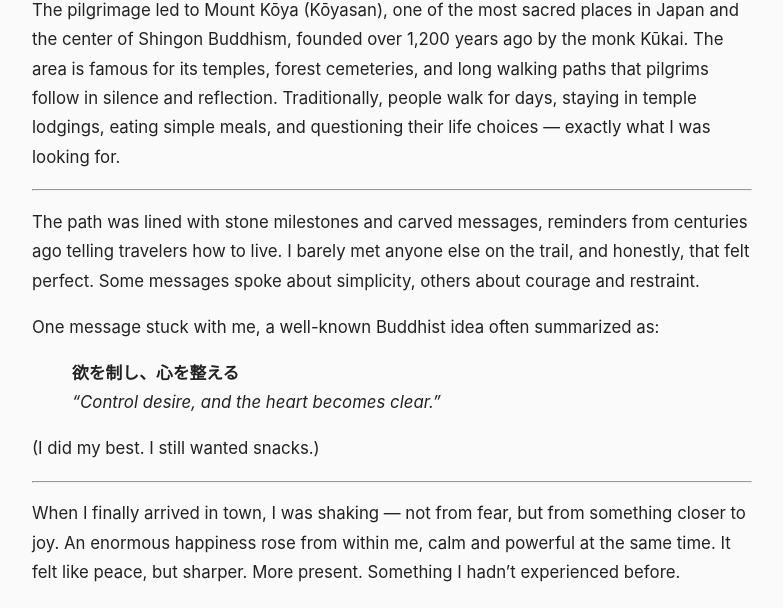
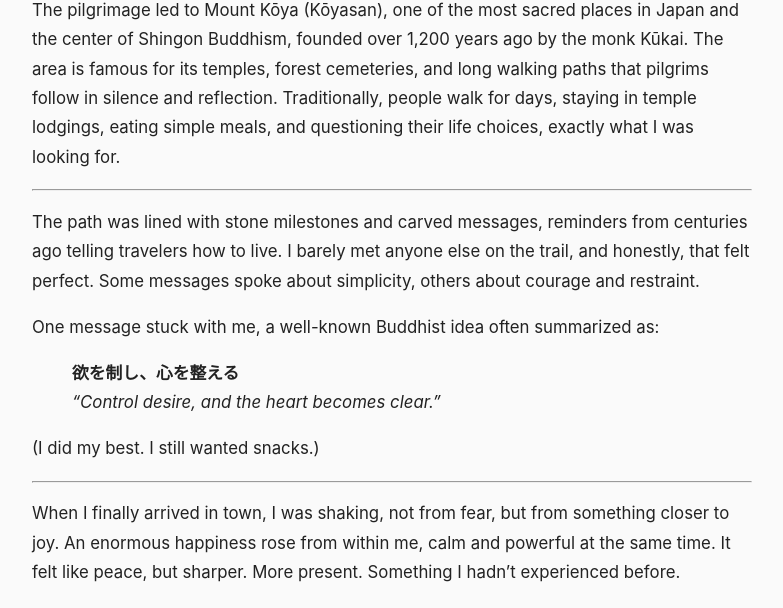
Before and after one commit to manuellyl04/thrilling-times, a Jekyll site: the page built from _posts/2025-03-27-manuel-japan.md, in a window 1280 px wide and 1400 px high, scrolled down 1249 px. Shown: the part 260-868 px from the top of the window, without its empty margins (248-1031 px from the left). Built offline with Jekyll 4.4.1, drawn with Linux system fonts in a browser that asks for light colours; our own code applies the rules of GitHub Pages for plain Markdown files; some of the changed text lies outside the part shown.

Commit message:
removed —

```diff
--- a/_posts/2025-03-27-manuel-japan.md
+++ b/_posts/2025-03-27-manuel-japan.md
@@ -1,7 +1,7 @@
 ---
 title: "Saving a Goat in Japan"
 date: 2025-03-27
-excerpt: "During a trip to celebrate my 30th birthday, I was unexpectedly summoned into a side quest in rural Japan. A trapped goat, a pilgrimage, firefighters, and fate itself — this is the story of how I almost became the GOAT."
+excerpt: "During a trip to celebrate my 30th birthday, I was unexpectedly summoned into a side quest in rural Japan. A trapped goat, a pilgrimage, firefighters, and fate itself, this is the story of how I almost became the GOAT."
 travellers:
   - manuellorenzo
 ---
@@ -19,7 +19,7 @@ Since it was my birthday, I did what any reasonable adult would do: I searched f
 On a train (because of course this happens on a train), I met another tourist who casually mentioned a pilgrimage a few hours from Kyoto. People from all over Japan walk it, he said. Something clicked immediately.
 (When the universe whispers “side quest unlocked,” you listen.)
 
-The pilgrimage led to Mount Kōya (Kōyasan), one of the most sacred places in Japan and the center of Shingon Buddhism, founded over 1,200 years ago by the monk Kūkai. The area is famous for its temples, forest cemeteries, and long walking paths that pilgrims follow in silence and reflection. Traditionally, people walk for days, staying in temple lodgings, eating simple meals, and questioning their life choices — exactly what I was looking for.
+The pilgrimage led to Mount Kōya (Kōyasan), one of the most sacred places in Japan and the center of Shingon Buddhism, founded over 1,200 years ago by the monk Kūkai. The area is famous for its temples, forest cemeteries, and long walking paths that pilgrims follow in silence and reflection. Traditionally, people walk for days, staying in temple lodgings, eating simple meals, and questioning their life choices, exactly what I was looking for.
 
 ---
 
@@ -34,7 +34,7 @@ One message stuck with me, a well-known Buddhist idea often summarized as:
 
 ---
 
-When I finally arrived in town, I was shaking — not from fear, but from something closer to joy. An enormous happiness rose from within me, calm and powerful at the same time. It felt like peace, but sharper. More present. Something I hadn’t experienced before.
+When I finally arrived in town, I was shaking, not from fear, but from something closer to joy. An enormous happiness rose from within me, calm and powerful at the same time. It felt like peace, but sharper. More present. Something I hadn’t experienced before.
 
 As I walked among temples and reflected on life, aging, and whether I had turned the stove off back home, I noticed something strange.
 
@@ -80,14 +80,14 @@ What happened next was incredible.
 
 ![Firefighters arriving]({{ site.baseurl }}/assets/img/2025-03-27-manuel-japan-firefighter.jpg)
 
-Firefighters rushed down from an upper floor, garage doors flew open, and a truck was ready in seconds. The urgency, the coordination — it felt like a movie.
+Firefighters rushed down from an upper floor, garage doors flew open, and a truck was ready in seconds. The urgency, the coordination, it felt like a movie.
 
 I showed them the message and a photo of the goat. They pointed to the truck. I made an enthusiastic thumbs-up.
 We parted ways.
 
 With ropes and metal bars, they bent the gate just enough to free the goat. The animal stepped out calmly, then turned back and looked at me.
 
-And I swear — *something passed between us*.
+And I swear, *something passed between us*.
 Like I had made a friend.
 Like I had completed the quest.
 
```
